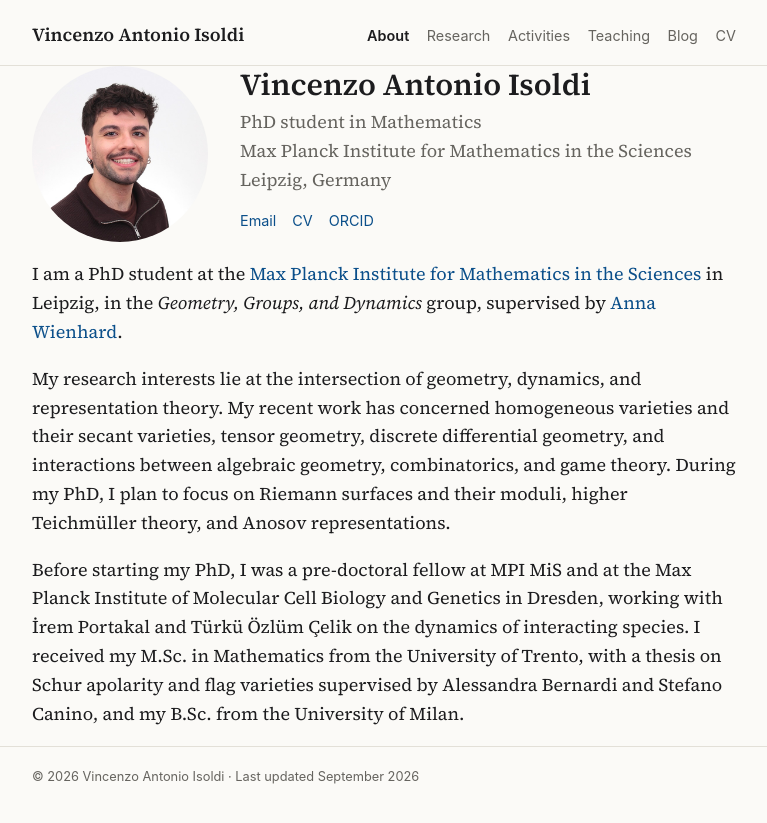
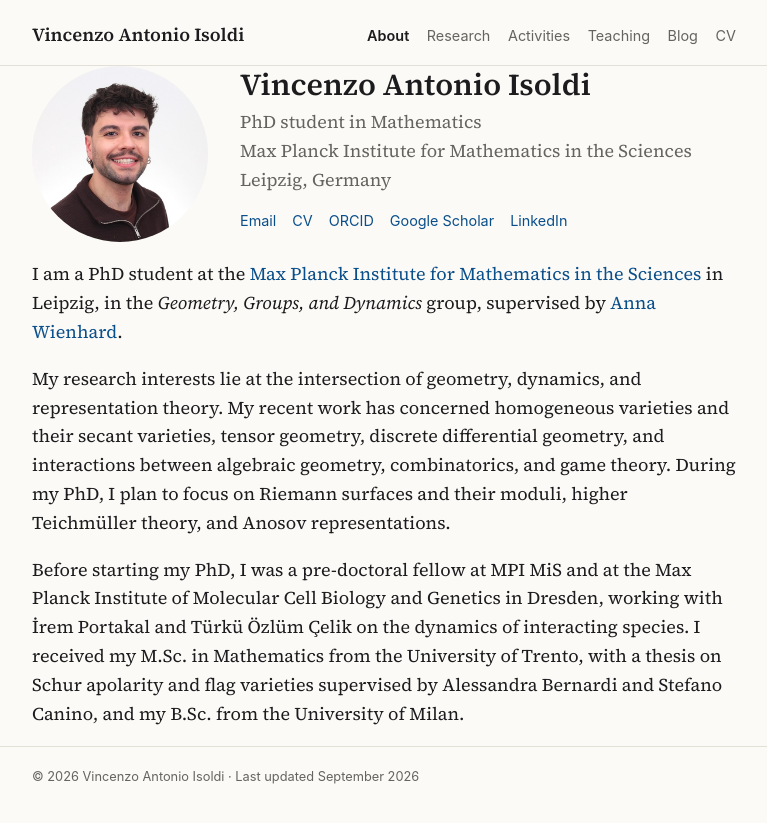
Before and after one commit to vincenzoisoldia/vincenzoisoldia.github.io, a Jekyll site: the page built from index.md, in a window 1280 px wide. Shown: the top 823 px of the page, without its empty margins (256-1023 px from the left). Built offline with Jekyll 4.4.1, drawn with Linux system fonts in a browser that asks for light colours; part of the change alters nothing that is shown.

Commit message:
Add Google Scholar and LinkedIn links
Co-Authored-By: Claude Opus 5.5 <noreply@anthropic.com>

```diff
--- a/_config.yml
+++ b/_config.yml
@@ -27,10 +27,10 @@ links:
     url: /files/cv.pdf
   - name: ORCID
     url: https://orcid.org/0009-0005-3342-8809
-  # - name: Google Scholar
-  #   url: https://scholar.google.com/citations?user=...
-  # - name: LinkedIn
-  #   url: https://www.linkedin.com/in/...
+  - name: Google Scholar
+    url: https://scholar.google.com/citations?user=Xwz2UnoAAAAJ&hl=en
+  - name: LinkedIn
+    url: https://www.linkedin.com/in/vincenzoantonioisoldi
 
 # Menu in alto, nell'ordine in cui appare.
 nav:
```
